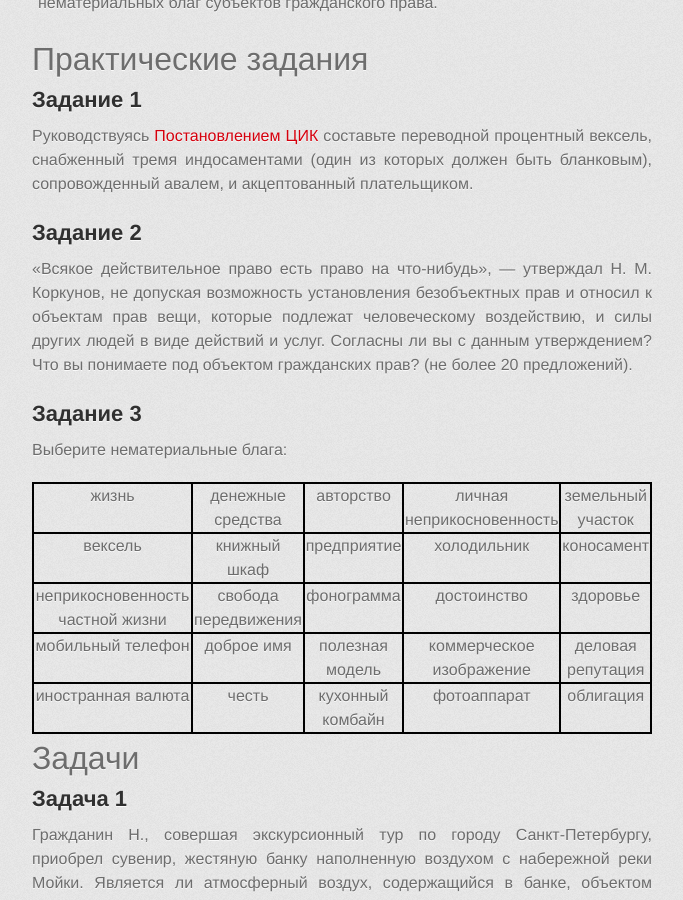
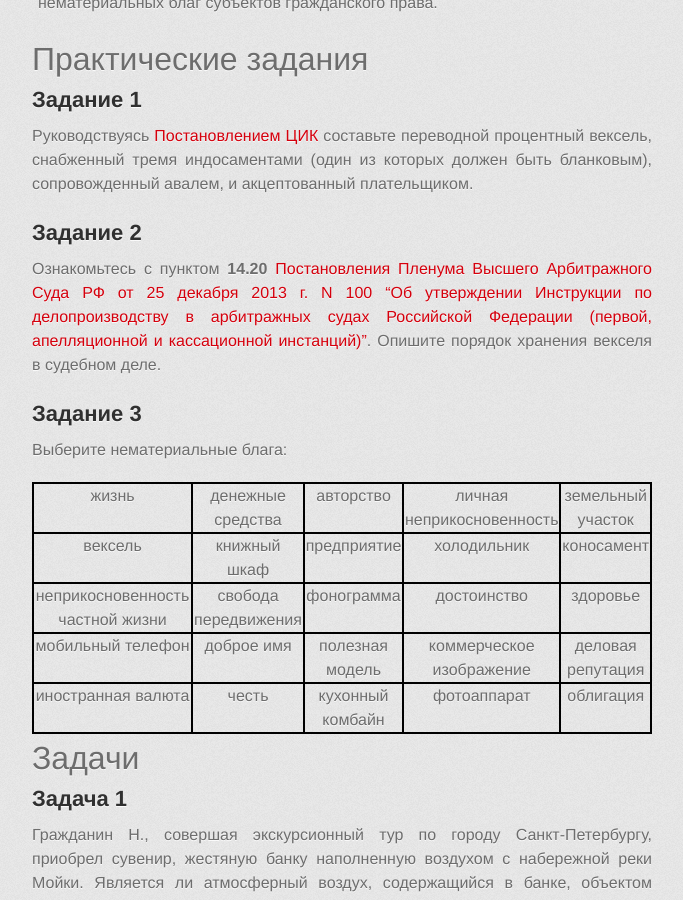
Before and after one commit to a-nova/a-nova.github.io, a Jekyll site: the page built from _lessons/06.md, in a window 1280 px wide and 900 px high, scrolled down 752 px. Shown: the whole window, without its empty margins (298-981 px from the left). Built offline with Jekyll 4.4.1, drawn with Linux system fonts in a browser that asks for light colours; some web fonts are replaced.

Commit message:
change task 2

```diff
--- a/_lessons/06.md
+++ b/_lessons/06.md
@@ -49,11 +49,7 @@ td {
 
 ## Задание 2
 
-«Всякое действительное право есть право на что-нибудь», — утверждал Н. М.
-Коркунов, не допуская возможность установления безобъектных прав и относил к
-объектам прав вещи, которые подлежат человеческому воздействию, и силы других
-людей в виде действий и услуг. Согласны ли вы с данным утверждением? Что вы
-понимаете под объектом гражданских прав? (не более 20 предложений).
+Ознакомьтесь с пунктом **14.20** [Постановления Пленума Высшего Арбитражного Суда РФ от 25 декабря 2013 г. N 100 "Об утверждении Инструкции по делопроизводству в арбитражных судах Российской Федерации (первой, апелляционной и кассационной инстанций)"](http://base.garant.ru/70599180/). Опишите порядок хранения векселя в судебном деле.
 
 ## Задание 3
 
```
